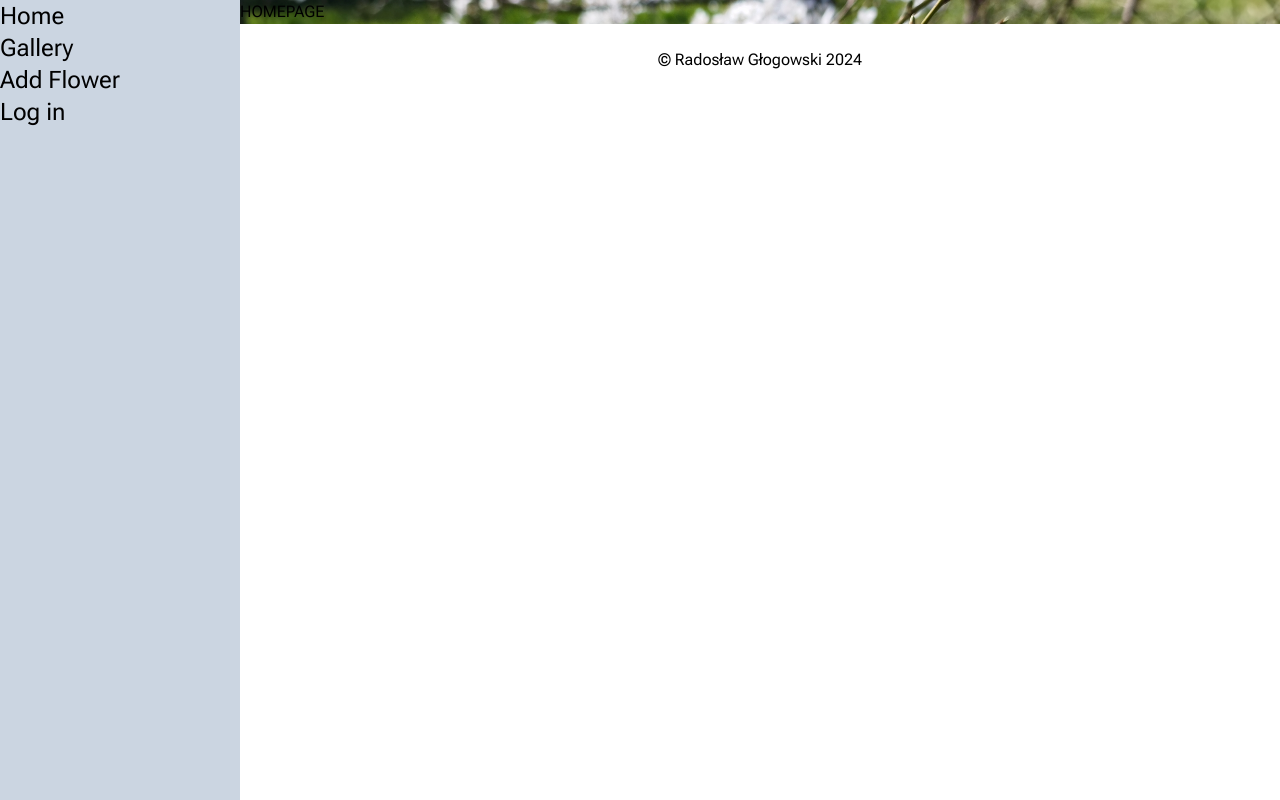
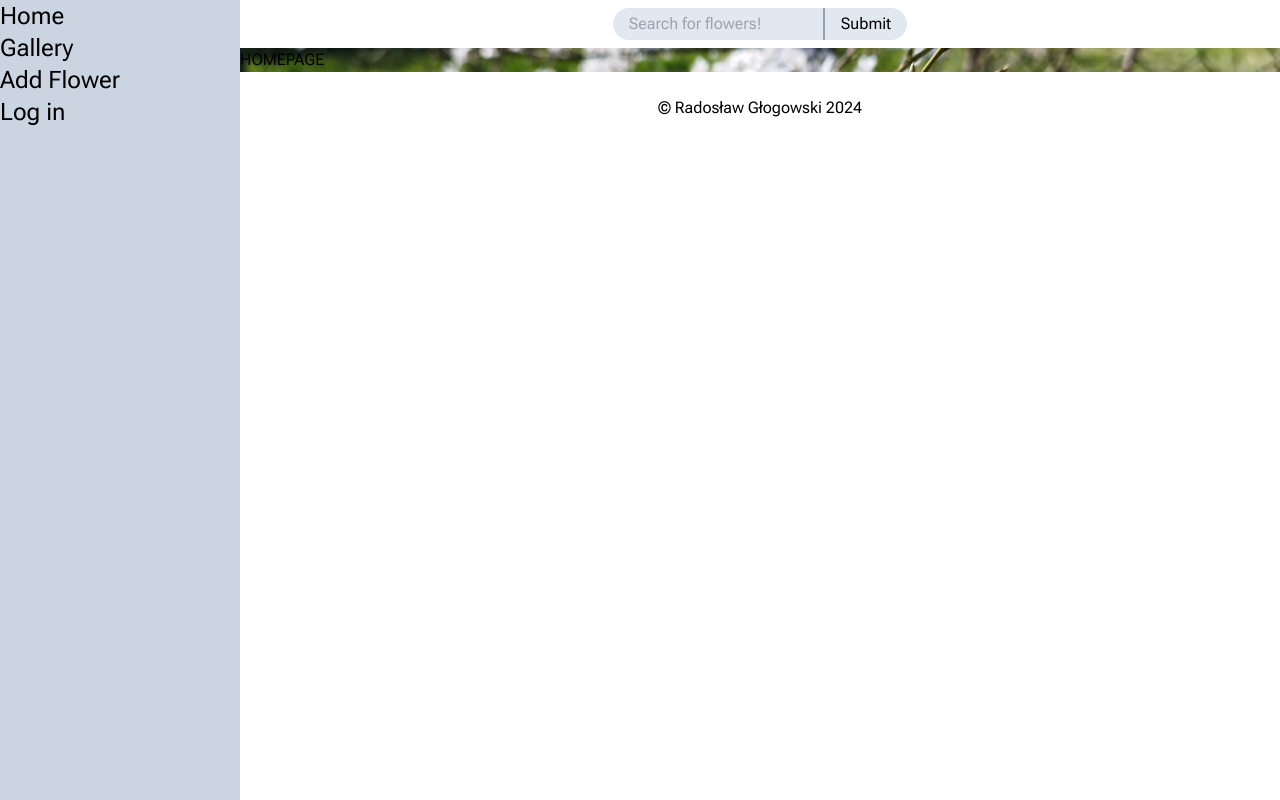
Before and after one commit to Coblexx/react-flowers, a React (Vite) app: page /home in a window 1280 px wide. Built offline with nearby package versions, Linux system fonts and the light colour scheme; no server answers.

Commit message:
feat: add searchbar controlled element

```diff
--- a/src/UI/AppLayout.tsx
+++ b/src/UI/AppLayout.tsx
@@ -3,6 +3,7 @@ import { Outlet } from "react-router-dom";
 // components
 import Footer from "./Footer";
 import Sidebar from "./Sidebar";
+import Searchbar from "./Searchbar";
 
 export default function AppLayout() {
   return (
@@ -10,6 +11,7 @@ export default function AppLayout() {
       <div className="flex min-h-screen">
         <Sidebar />
         <div className="flex flex-col grow">
+          <Searchbar />
           <Outlet />
           <Footer />
         </div>
--- /dev/null
+++ b/src/UI/Searchbar.tsx
@@ -0,0 +1,32 @@
+import { ChangeEvent, FormEvent, useState } from "react";
+
+export default function Searchbar() {
+  const [query, setQuery] = useState<string>("");
+
+  function handleSubmit(e: FormEvent) {
+    e.preventDefault();
+  }
+
+  function handleChange(e: ChangeEvent<HTMLInputElement>) {
+    setQuery(() => e.target.value);
+  }
+
+  return (
+    <div className="flex justify-center h-12">
+      <input
+        className="bg-slate-200 rounded-l-full py-2 px-4 my-2"
+        type="text"
+        onChange={handleChange}
+        value={query}
+        placeholder="Search for flowers!"
+      />
+      <button
+        className="flex bg-slate-200 w-fit items-center border-l-2 border-slate-400 border-solid rounded-r-full py-2 px-4 my-2 hover:bg-slate-300"
+        type="submit"
+        onSubmit={(e) => handleSubmit(e)}
+      >
+        <span>Submit</span>
+      </button>
+    </div>
+  );
+}
```
